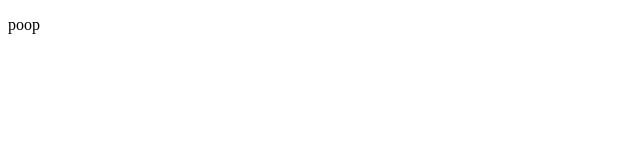
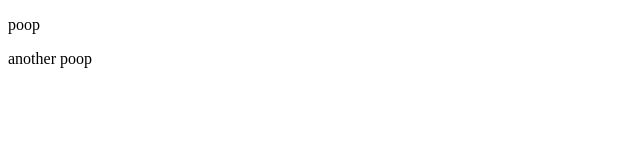
Before and after one commit to danielnoo/pull-requesting, a plain HTML site: page index.html in a window 1280 px wide. Shown: the full height of the page, 0-640 px from the left. Drawn offline with Linux system fonts and the light colour scheme.

Commit message:
added some stuff

```diff
--- a/index.html
+++ b/index.html
@@ -9,6 +9,8 @@
 <body>
   <section>
     <p>poop</p>
+
+    <p>another poop</p>
   </section>
 </body>
 </html>
```
